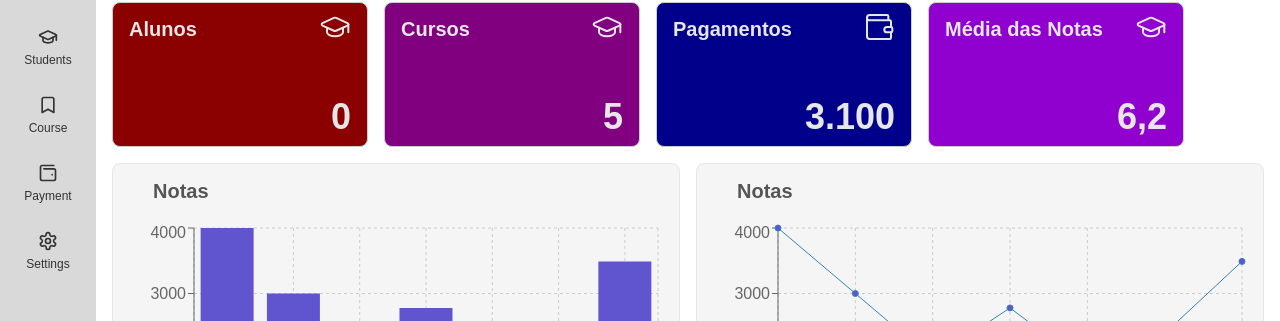
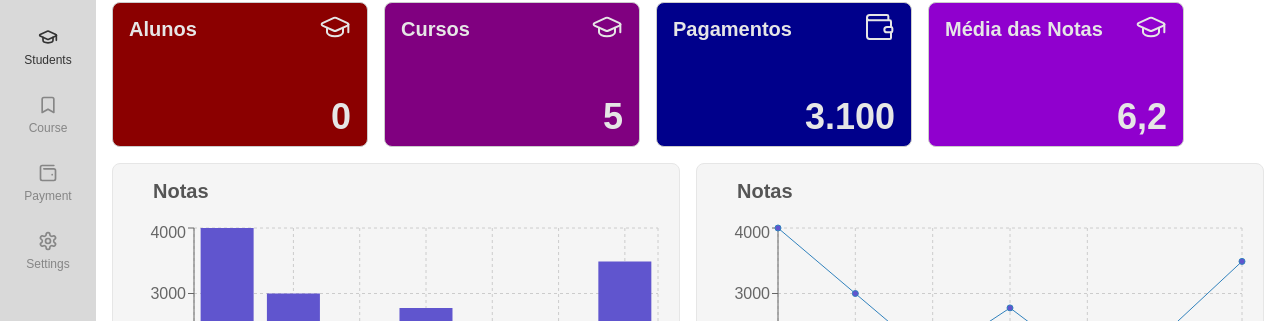
Before and after one commit to MatheusTG/dw-project-front, a Next.js app: page / in a window 1280 px wide. Shown: the part 126-447 px from the top of the page. Built offline with nearby package versions, Linux system fonts and the light colour scheme; no server answers.

Commit message:
ready to deploy

```diff
--- a/src/actions/data/students/add-student.ts
+++ b/src/actions/data/students/add-student.ts
@@ -15,7 +15,7 @@ export async function addStudent(state: AddStudentType, formData: FormData): Pro
     if (!name || !email || !phoneNumber)
       return { ok: false, data: null, message: 'Todos os campos precisam ser preenchidos.' };
 
-    const res = await fetch('http://localhost:3333/usuarios', {
+    const res = await fetch(`${process.env.API_URL}/usuarios`, {
       method: 'POST',
       body: JSON.stringify({ nome: name, email: email, celular: phoneNumber }),
       headers: {
--- a/src/actions/data/students/delete-student.ts
+++ b/src/actions/data/students/delete-student.ts
@@ -10,7 +10,7 @@ export async function deleteStudent(state: AddStudentType, formData: FormData):
   try {
     const id = formData.get('id');
 
-    const res = await fetch(`http://localhost:3333/usuarios/${id}`, {
+    const res = await fetch(`${process.env.API_URL}/usuarios/${id}`, {
       method: 'DELETE',
       body: JSON.stringify({ id: id }),
       headers: {
--- a/src/actions/data/students/get-students.ts
+++ b/src/actions/data/students/get-students.ts
@@ -5,7 +5,7 @@ import { ReturnType } from '@/@types/return-type';
 
 export async function getStudents(id?: string): Promise<ReturnType<StudentType[]>> {
   try {
-    const res = await fetch(`http://localhost:3333/usuarios${id ? `/${id}` : ''}`);
+    const res = await fetch(`${process.env.API_URL}/usuarios${id ? `/${id}` : ''}`);
     const students: StudentType[] = await res.json();
 
     return { ok: true, data: students, message: null };
--- a/src/actions/data/students/update-student.ts
+++ b/src/actions/data/students/update-student.ts
@@ -16,7 +16,7 @@ export async function updateStudent(state: AddStudentType, formData: FormData):
     if (!name || !email || !phoneNumber)
       return { ok: false, data: null, message: 'Todos os campos precisam ser preenchidos.' };
 
-    const res = await fetch(`http://localhost:3333/usuarios/${id}`, {
+    const res = await fetch(`${process.env.API_URL}/usuarios/${id}`, {
       method: 'PUT',
       body: JSON.stringify({ nome: name, email: email, celular: phoneNumber }),
       headers: {
--- a/src/components/home/home-dashboard/home-dashboard.module.css
+++ b/src/components/home/home-dashboard/home-dashboard.module.css
@@ -34,3 +34,9 @@
   font-weight: 700;
   padding: 0 1.5rem;
 }
+
+@media screen and (width < 1024px) {
+  .charts {
+    grid-template-columns: 1fr;
+  }
+}
--- a/src/components/navigation/navigation.tsx
+++ b/src/components/navigation/navigation.tsx
@@ -23,15 +23,27 @@ export default function Navigation() {
           <GraduationCap size={20} />
           <span>Students</span>
         </Link>
-        <Link href="/" className={`${styles.link} ${pathname.includes('/course') ? styles.active : ''}`}>
+        <Link
+          href="/"
+          style={{ cursor: 'not-allowed', color: '#33333380' }}
+          className={`${styles.link} ${pathname.includes('/course') ? styles.active : ''}`}
+        >
           <Bookmark size={20} />
           <span>Course</span>
         </Link>
-        <Link href="/" className={`${styles.link} ${pathname.includes('/payment') ? styles.active : ''}`}>
+        <Link
+          href="/"
+          style={{ cursor: 'not-allowed', color: '#33333380' }}
+          className={`${styles.link} ${pathname.includes('/payment') ? styles.active : ''}`}
+        >
           <WalletMinimal size={20} />
           <span>Payment</span>
         </Link>
-        <Link href="/" className={`${styles.link} ${pathname.includes('/settings') ? styles.active : ''}`}>
+        <Link
+          href="/"
+          style={{ cursor: 'not-allowed', color: '#33333380' }}
+          className={`${styles.link} ${pathname.includes('/settings') ? styles.active : ''}`}
+        >
           <Settings size={20} />
           <span>Settings</span>
         </Link>
```
Also changed, not shown: src/@types/env.d.ts (added, +11 -0 lines), src/components/student/student-navigation/student-navigation.module.css (+4 -3 lines).
